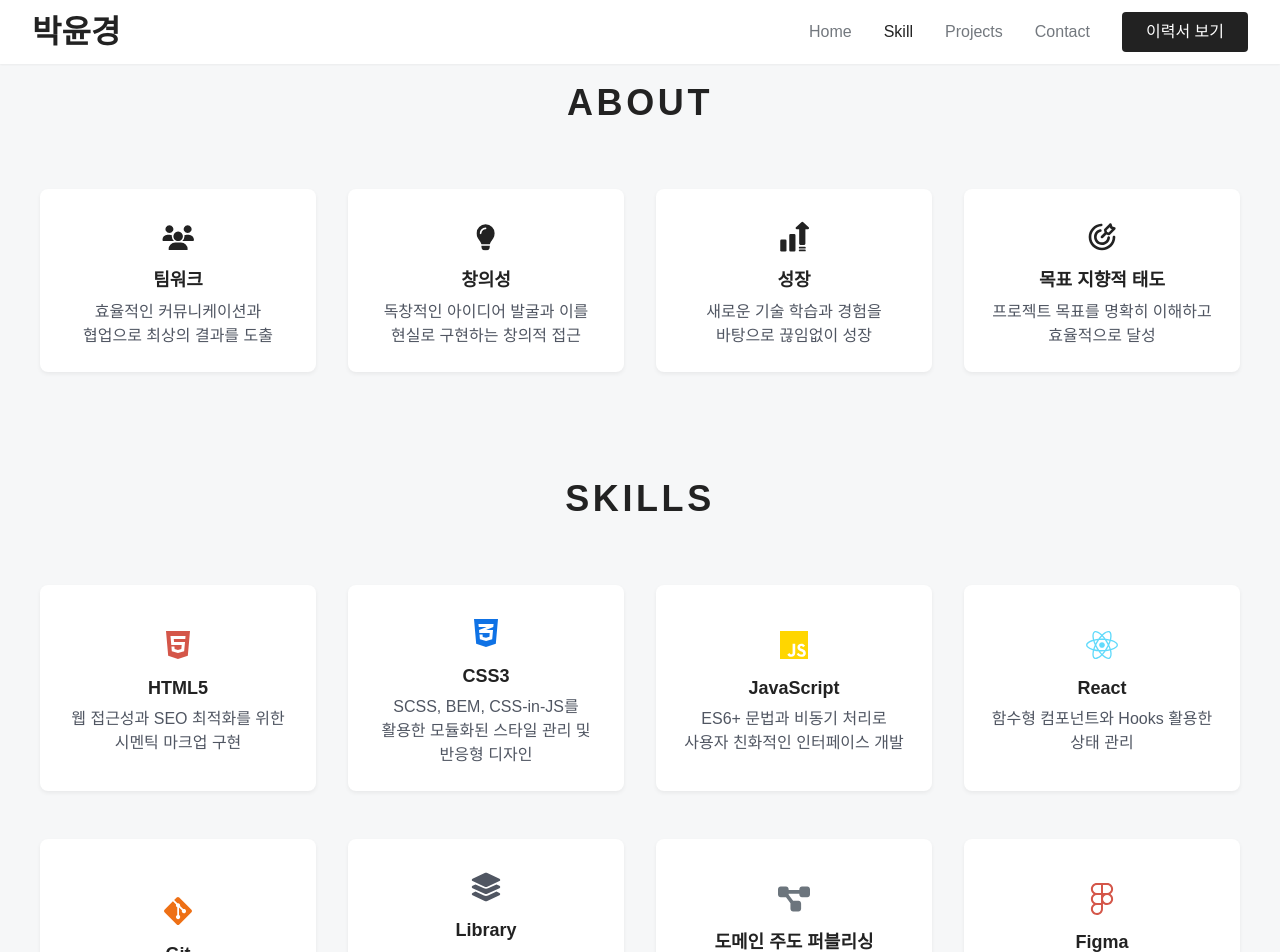
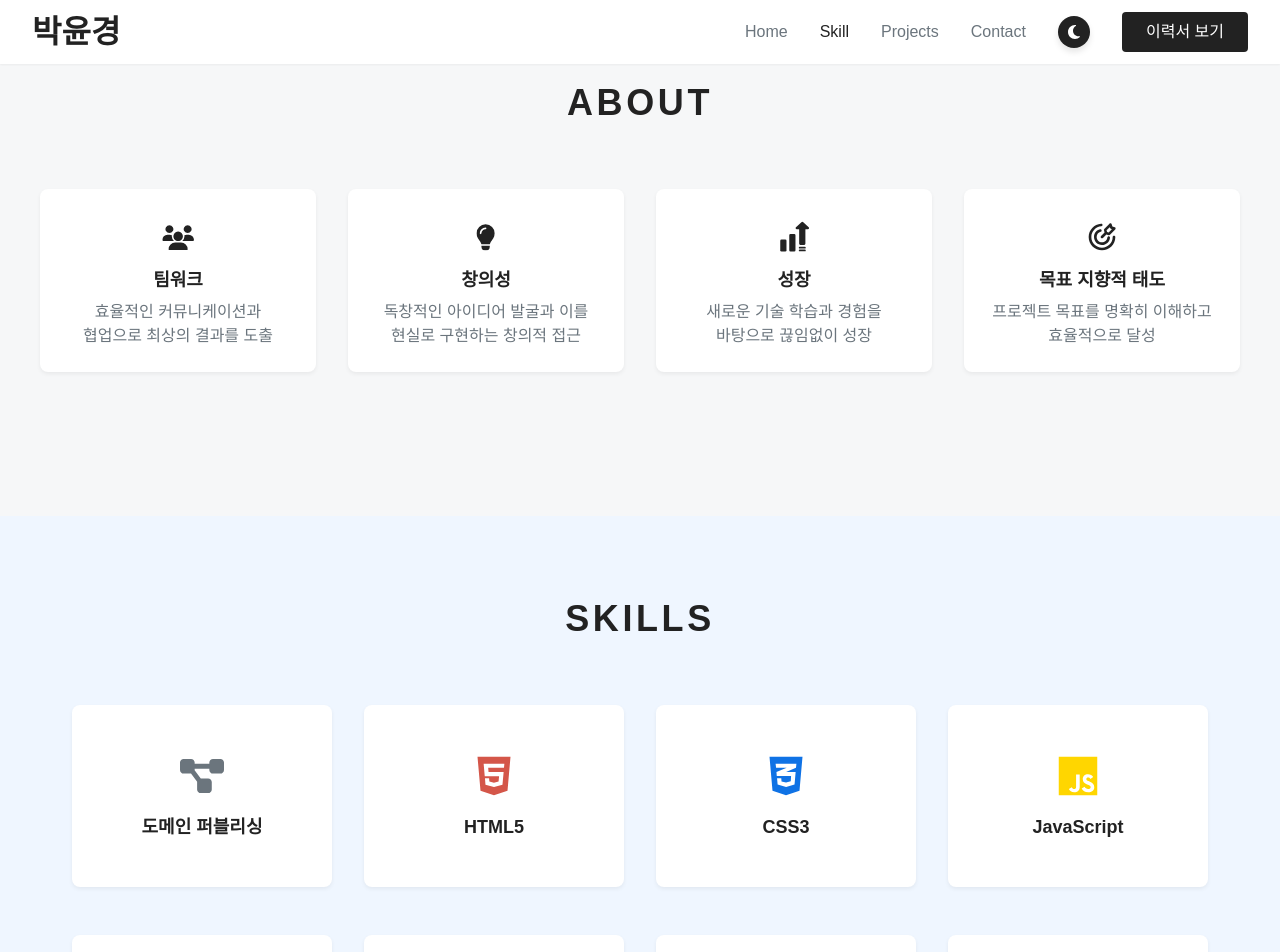
Before and after one commit to yoonkp/my-home, a React (Vite) app: page /skill in a window 1280 px wide. Shown: the top 952 px of the page. Built offline with nearby package versions, Linux system fonts and the light colour scheme; a web font is replaced by a local one.

Commit message:
Dark Theme

```diff
--- a/src/components/Footer.tsx
+++ b/src/components/Footer.tsx
@@ -38,7 +38,7 @@ export default function Footer() {
           <p className="mt16 txt-gray">안녕하세요, UI 개발자 박윤경입니다. 사용자 경험을 중심으로 하는 인터페이스를 만들어갑니다.</p>
         </div>
         <div className="social">
-          <Link to="/" className="txt-border3" style={{ marginRight: "16px" }}>
+          <Link to="/" style={{ marginRight: "16px" }}>
             <FontAwesomeIcon icon={faGithub} style={{ width: "28px", height: "28px", color: "#333" }} />
           </Link>
         </div>
--- a/src/components/Header.tsx
+++ b/src/components/Header.tsx
@@ -1,6 +1,18 @@
+import { useState } from "react";
 import { Link, NavLink } from "react-router-dom";
 
+import { FontAwesomeIcon } from "@fortawesome/react-fontawesome";
+import { faMoon, faSun } from "@fortawesome/free-solid-svg-icons";
+
 export default function Header() {
+  const [theme, setTheme] = useState<"light" | "dark">("light");
+
+  const toggleTheme = () => {
+    const newTheme = theme === "light" ? "dark" : "light";
+    setTheme(newTheme);
+    document.documentElement.setAttribute("data-theme", newTheme);
+  };
+
   return (
     <header className="inner">
       <h1 className="logo">
@@ -23,6 +35,27 @@ export default function Header() {
             <NavLink to="/contact">Contact</NavLink>
           </li>
         </ul>
+        <button
+          onClick={toggleTheme}
+          style={{
+            padding: "8px",
+            borderRadius: "50%",
+            background: "var(--button-bg)",
+            color: "var(--button-text)",
+            border: "none",
+            cursor: "pointer",
+            zIndex: 1000,
+            width: "32px",
+            height: "32px",
+            display: "flex",
+            alignItems: "center",
+            justifyContent: "center",
+            boxShadow: "0 4px 6px rgba(0, 0, 0, 0.1)",
+            transition: "background 0.3s",
+          }}
+        >
+          <FontAwesomeIcon icon={theme === "light" ? faMoon : faSun} />
+        </button>
         <Link to="/" className="btn">
           이력서 보기
         </Link>
--- a/src/routes/pages/Home.tsx
+++ b/src/routes/pages/Home.tsx
@@ -34,8 +34,8 @@ export default function Home() {
           <img src={Hero} alt="Hero Image" />
         </div>
       </section>
+      <Projects />
       <Skill />
-      <Projects />
     </main>
   );
 }
--- a/src/routes/pages/Skill.tsx
+++ b/src/routes/pages/Skill.tsx
@@ -27,85 +27,91 @@ const aboutItems = [
 
 const skillItems = [
   {
+    icon: faProjectDiagram,
+    color: "txt-gray",
+    title: "도메인 퍼블리싱",
+    description: "도메인 모델 기반 확장성 높은 UI 구현",
+  },
+  {
     icon: faHtml5,
     color: "txt-red",
     title: "HTML5",
-    description: "웹 접근성과 SEO 최적화를 위한 시멘틱 마크업 구현",
+    description: "웹 접근성과 SEO를 고려한 시멘틱 마크업",
   },
   {
     icon: faCss3Alt,
     color: "txt-blue",
     title: "CSS3",
-    description: "SCSS, BEM, CSS-in-JS를 활용한 모듈화된 스타일 관리 및 반응형 디자인",
+    description: "SCSS, BEM, 반응형 디자인으로 모듈화된 스타일 관리",
   },
   {
     icon: faJs,
     color: "txt-yellow",
     title: "JavaScript",
-    description: "ES6+ 문법과 비동기 처리로 사용자 친화적인 인터페이스 개발",
+    description: "ES6+와 비동기 처리로 사용자 친화적 UI 개발",
   },
   {
     icon: faReact,
     color: "txt-sky",
     title: "React",
-    description: "함수형 컴포넌트와 Hooks 활용한 상태 관리",
+    description: "함수형 컴포넌트와 Hooks로 상태 관리",
   },
   {
     icon: faGitAlt,
     color: "txt-orange",
     title: "Git",
-    description: "Git을 활용한 협업 및 버전 관리",
+    description: "협업과 버전 관리를 위한 Git 활용",
   },
   {
     icon: faLayerGroup,
     color: "txt-font-b",
     title: "Library",
-    description: "MUI, AG-Grid, Kendo UI, Chart.js와 같은 라이브러리를 활용한 생산적인 UI 개발",
-  },
-  {
-    icon: faProjectDiagram,
-    color: "txt-gray",
-    title: "도메인 주도 퍼블리싱",
-    description: "도메인 모델에 기반하여 효율적이고 확장 가능한 UI 구현",
+    description: "MUI, AG-Grid 등으로 생산성 높은 UI 개발",
   },
   {
     icon: faFigma,
     color: "txt-red",
     title: "Figma",
-    description: "디자인 시스템 구축 및 팀원 간 효율적인 협업을 위한 Figma 활용",
+    description: "디자인 시스템 구축과 협업 효율화",
   },
 ];
 
 export default function Skill() {
   return (
-    <section id="skill" className="inner content">
-      <article className="sub__content about__wrap">
+    <section id="skill" className="">
+      <article className="about__wrap content">
+        <div className="sub__content">
           <h2 className="title">ABOUT</h2>
           <ul className="about__list">
             {aboutItems.map((item, index) => (
               <li key={index} className="about-item">
                 <div className="icon-wrap">
-                <i className={`${item.iconClass} w32 h32 bgc-black`} />
+                  <i className={`${item.iconClass} w32 h32`} />
                 </div>
                 <h3>{item.title}</h3>
                 <p>{item.description}</p>
               </li>
             ))}
           </ul>
+        </div>
       </article>
-      <article className="sub__content skill__wrap">
+      <article className="skill__wrap bgc-main-bg">
+        <div className="sub__content content">
           <h2 className="title">SKILLS</h2>
           <ul className="skill__list">
             {skillItems.map((item, index) => (
               <li key={index} className="skill-item">
                 <div className={`icon-wrap ${item.color}`}>
-                <FontAwesomeIcon className="fa-2xl" icon={item.icon} style={{ width: "32px", height: "32px" }} />
+                  <FontAwesomeIcon className="fa-2xl" icon={item.icon} style={{ width: "44px", height: "44px" }} />
                 </div>
                 <h3>{item.title}</h3>
+                <div className="desc">
                   <p>{item.description}</p>
+                </div>
               </li>
             ))}
           </ul>
+        </div>
       </article>
     </section>
   );
--- a/src/styles/_layout.scss
+++ b/src/styles/_layout.scss
@@ -13,13 +13,13 @@
   width: fit-content;
   align-items: center;
   height: 40px;
-  color: var(--white);
-  background-color: var(--black);
+  color: var(--button-text);
+  background-color: var(--button-bg);
   border-radius: 4px;
   font-weight: 500;
   transition: 0.6s;
   &:visited {
-    color: var(--white);
+    color: var(--button-text);
   }
   &:hover {
     background-color: var(--main);
@@ -30,10 +30,11 @@ header {
   display: flex;
   justify-content: space-between;
   align-items: center;
-  position: absolute;
+  position: fixed;
+  z-index: 999;
   width: 100%;
   height: 64px;
-  background: linear-gradient(0deg, rgba(0, 0, 0, 0.001), rgba(0, 0, 0, 0.001)), var(--white);
+  background: linear-gradient(0deg, rgba(0, 0, 0, 0.001), rgba(0, 0, 0, 0.001)), var(--background);
   box-shadow: 0px 1px 2px 0px rgba(0, 0, 0, 0.05);
   nav {
     display: flex;
@@ -44,16 +45,16 @@ header {
       gap: 32px;
       li {
         a {
-          color: var(--font-g);
+          color: var(--secondary-text);
           font-weight: 500;
           &:visited {
-            color: var(--font-g);
+            color: var(--secondary-text);
           }
           &:hover {
-            color: var(--black);
+            color: var(--text-color);
           }
           &.active {
-            color: var(--black);
+            color: var(--text-color);
           }
         }
       }
@@ -63,7 +64,7 @@ header {
 
 footer {
   padding: 28px 32px;
-  background-color: var(--gray-bg2);
+  background-color: var(--background);
   h1 {
     font-size: 24px;
     font-weight: 700;
@@ -71,11 +72,14 @@ footer {
   .social {
     display: flex;
     gap: 24px;
+    svg {
+      color: var(--secondary-text) !important;
+    }
   }
   .copy {
     padding-top: 32px;
-    border-top: 1px solid var(--border);
-    color: var(--gray);
+    border-top: 1px solid var(--border-color);
+    color: var(--secondary-text);
     font-size: 14px;
     text-align: center;
   }
@@ -83,12 +87,12 @@ footer {
 
 .btn-scroll-top {
   position: fixed;
-  bottom: 30px;
-  right: 20px;
+  bottom: 60px;
+  right: 60px;
   width: 40px;
   height: 40px;
   background-color: var(--main);
-  color: var(--white);
+  color: var(--button-text);
   border: none;
   border-radius: 50%;
   box-shadow: 0 4px 6px rgba(0, 0, 0, 0.1);
@@ -96,14 +100,14 @@ footer {
   font-size: 20px;
 }
 
-// Main
+/* Main Section */
 .main__visual {
   display: flex;
   justify-content: space-between;
   padding: 68px 32px;
   height: calc(100dvh - 64px);
   max-height: 960px;
-  background: linear-gradient(0deg, rgba(0, 0, 0, 0), rgba(0, 0, 0, 0)), linear-gradient(135deg, #eff6ff 2%, var(--white) 100%);
+  background: linear-gradient(0deg, rgba(0, 0, 0, 0), rgba(0, 0, 0, 0)), linear-gradient(135deg, var(--main-bg) 2%, var(--background) 100%);
   .text-box {
     display: flex;
     flex: 3;
@@ -113,11 +117,12 @@ footer {
     h2 {
       font-size: 48px;
       font-weight: 700;
+      color: var(--text-color);
     }
     p {
       font-size: 20px;
       font-weight: 400;
-      color: var(--gray);
+      color: var(--secondary-text);
     }
     .btn {
       margin-top: 8px;
@@ -160,8 +165,8 @@ footer {
   .tag {
     padding: 6px 14px;
     border-radius: 200px;
-    background-color: #f1f1f1;
-    color: #333;
+    background-color: var(--tag-bg);
+    color: var(--tag-text);
     font-size: 14px;
     font-weight: 500;
   }
@@ -174,6 +179,7 @@ footer {
     font-size: 36px;
     text-align: center;
     letter-spacing: 0.1em;
+    color: var(--text-color);
   }
   article + article {
     margin-top: 40px;
@@ -186,7 +192,10 @@ footer {
 }
 
 #skill {
-  background-color: var(--gray-bg);
+  background-color: var(--background);
+  .about__wrap {
+    background-color: var(--gray-bg);
+  }
 
   ul {
     display: flex;
@@ -205,11 +214,11 @@ footer {
       flex: 1 1 240px;
       max-width: 300px;
       border-radius: 8px;
-      background: #fff;
+      background: var(--card-bg);
       box-shadow: 0px 2px 4px rgba(0, 0, 0, 0.06);
       transition: transform 0.3s, box-shadow 0.3s;
 
-      &:hover {
+      &.about-item:hover {
         transform: translateY(-10px);
         box-shadow: 0px 4px 8px rgba(0, 0, 0, 0.1);
       }
@@ -217,10 +226,11 @@ footer {
       h3 {
         font-size: 18px;
         font-weight: 600;
+        color: var(--text-color);
       }
 
       p {
-        color: var(--font-b);
+        color: var(--secondary-text);
         text-align: center;
         word-break: keep-all;
       }
@@ -231,6 +241,9 @@ footer {
         justify-content: center;
         width: 48px;
         height: 48px;
+        i {
+          background-color: var(--text-color);
+        }
 
         svg {
           width: 32px;
@@ -239,17 +252,60 @@ footer {
       }
     }
   }
+  .skill-item {
+    position: relative;
+    gap: 16px;
+    height: 182px;
+    overflow: hidden;
+    cursor: pointer;
+
+    &:hover {
+      .desc {
+        display: flex;
+        bottom: 0;
+        opacity: 1;
+        visibility: visible;
+      }
+    }
+  }
+
+  .desc {
+    position: absolute;
+    bottom: -60%;
+    left: 0;
+    width: 100%;
+    height: 100%;
+    padding: 20px;
+    background-color: var(--overlay-bg);
+    border-radius: 8px;
+    flex-direction: column;
+    justify-content: center;
+    align-items: center;
+    gap: 8px;
+    line-height: 1.8;
+
+    opacity: 0;
+    visibility: hidden;
+    transition: all 0.2s;
+
+    p {
+      color: var(--button-text);
+    }
+  }
 }
 
+#project {
+  background-color: var(--background);
+}
 .project__wrap {
   .project__list {
-    padding: 64px 0;
+    padding: 64px 0 0;
     overflow: visible;
   }
   .project {
     &-item {
       border-radius: 8px;
-      background: linear-gradient(0deg, rgba(0, 0, 0, 0.001), rgba(0, 0, 0, 0.001)), var(--white);
+      background: linear-gradient(0deg, rgba(0, 0, 0, 0.001), rgba(0, 0, 0, 0.001)), var(--card-bg);
       border: 1px solid var(--border1);
       box-shadow: 0px 1px 2px 0px rgba(0, 0, 0, 0.05);
       transition: transform 0.3s ease, box-shadow 0.3s ease;
@@ -314,9 +370,10 @@ footer {
       h3 {
         font-size: 20px;
         font-weight: 600;
+        color: var(--text-color);
       }
       p {
-        color: var(--font-b);
+        color: var(--secondary-text);
       }
       .tags {
         display: flex;
@@ -325,6 +382,8 @@ footer {
         .tag {
           padding: 3px 10px;
           font-size: 13px;
+          // background-color: var(--tag-bg);
+          // color: var(--tag-text);
         }
       }
     }
@@ -397,45 +456,11 @@ footer {
   }
 }
 
-/* Swiper 버튼 커스텀 */
-/* Swiper 버튼 스타일 */
-.swiper-button-prev,
-.swiper-button-next {
-  position: absolute;
-  top: 50%; /* 중앙 정렬 */
-  z-index: 10; /* 버튼이 다른 요소 위에 표시되도록 */
-  transform: translateY(-50%);
-  background-color: var(--main-bg);
-  color: var(--main);
-  width: 40px;
-  height: 40px;
-  border-radius: 50%;
-  display: flex;
-  justify-content: center;
-  align-items: center;
-  box-shadow: 0 4px 6px rgba(0, 0, 0, 0.1);
-  transition: transform 0.3s, background-color 0.3s;
-
-  &:hover {
-    background-color: var(--main-hover-bg);
-  }
-
-  &::after {
-    font-size: 16px;
-    font-weight: bold;
-  }
-
-  &.swiper-button-disabled {
-    opacity: 0.4;
-    pointer-events: none;
-  }
-}
-
 .swiper-pagination {
   bottom: 0;
 }
 .swiper-pagination-bullet {
-  background-color: var(--gray);
+  background-color: var(--secondary-text);
   width: 10px;
   height: 10px;
   border-radius: 40px;
@@ -447,10 +472,42 @@ footer {
   border-radius: 40px;
 }
 
-// .swiper-button-prev {
-//   left: -20px; /* 화살표가 부모 요소 밖으로 나오도록 설정 */
-// }
+.swiper {
+  margin-bottom: 20px;
+}
 
-// .swiper-button-next {
-//   right: -20px;
-// }
+.swiper-wrapper {
+  transition-timing-function: linear;
+}
+
+.swiper-slide {
+  padding: 10px 0;
+}
+
+.swiper-slide:nth-child(odd) {
+  animation: slideY1 3s infinite linear;
+}
+
+.swiper-slide:nth-child(even) {
+  animation: slideY2 3s infinite linear;
+}
+
+@keyframes slideY1 {
+  0%,
+  100% {
+    transform: translateY(-10px);
+  }
+  50% {
+    transform: translateY(10px);
+  }
+}
+
+@keyframes slideY2 {
+  0%,
+  100% {
+    transform: translateY(10px);
+  }
+  50% {
+    transform: translateY(-10px);
+  }
+}
--- a/src/styles/_variables.scss
+++ b/src/styles/_variables.scss
@@ -1,21 +1,22 @@
 :root {
+  /* Primary Colors */
   --main: #1e3fae;
-  --main-bg: #dbeafe;
+  --main-bg: #eff6ff;
   --snb-bg: #f7f9fe;
   --main80: rgba(30, 63, 174, 0.8);
   --main60: rgba(30, 63, 174, 0.6);
   --main40: rgba(30, 63, 174, 0.4);
   --main20: rgba(30, 63, 174, 0.2);
   --second-col: #1e40af;
+
+  /* Neutral Colors */
   --white: #fff;
   --black: #222;
-  --gray: #6c757d;
-
+  --gray: rgb(107, 117, 125);
   --font-b: #505662;
   --font-g: #73787e;
-  --red: #d45649;
 
-  //캘린더 색상
+  /* Calendar Colors */
   --calendar-red: #f31700;
   --calendar-blue: #2049d8;
   --calendar-assignment: rgba(189, 65, 209, 0.08);
@@ -28,159 +29,120 @@
   --calendar-exam-t: #ee7015;
   --calendar-course-t: #8132e7;
 
+  /* Alert/Status Colors */
+  --red: #d45649;
+  --red-dark: #991b1b;
+  --red-bg: #fee2e2;
+  --green: #0c9271;
+  --green-bg: #dcfce7;
+  --yellow: #ffd600;
   --yellow-darker: #b18209;
   --yellow-dark: rgb(229, 196, 18);
-  --yellow: #ffd600;
   --orange: rgb(238, 112, 21);
   --point-orange: #e33c1b;
-  --error: #ff5a4f;
-  --green: #0c9271;
   --blue: rgb(15, 114, 229);
-  --org: #00123f;
 
-  --gray-t: #777777;
-  --dark-b: #2049d8;
-  --dark-n: rgb(40, 51, 78);
-  --dark-n90: rgba(40, 51, 78, 0.9);
-  --dark-n80: rgba(40, 51, 78, 0.8);
-  --dark-n60: rgba(40, 51, 78, 0.6);
-  --dark-n20: rgba(40, 51, 78, 0.2);
-
+  /* UI/Border Colors */
   --gray-bg: #f6f7f8;
   --gray-bg2: #f8f9fa;
+  --border: #d6d6d6;
+  --border1: #eaebed;
+  --border2: #d9dae0;
+  --border3: #9fa6ad;
 
-  --mid-col: #e4f0ff;
-  --border1: #eaebed;
-  --border: #d6d6d6;
-  --border2: #d9dae0;
-  --border3: #9ea6ad;
+  /* Dark Theme Colors */
+  --dark-n: rgb(37, 41, 53);
+  --dark-n90: rgba(37, 41, 53, 0.9);
+  --dark-n80: rgba(37, 41, 53, 0.8);
+  --dark-n60: rgba(37, 41, 53, 0.6);
+  --dark-n20: rgba(37, 41, 53, 0.2);
 
-  --green: #166534;
-  --green-bg: #dcfce7;
-  --red-dark: #991b1b;
-  --red-bg: #fee2e2;
+  /* Highlight Colors */
   --purple: #6b21a8;
   --purple-bg: #f9f5ff;
   --sky: #61dafb;
 
-  // 레이아웃
-  --user-content-width: 375px;
+  --background: var(--white);
+  --text-color: var(--black);
+  --secondary-text: var(--gray);
+  --button-bg: var(--black);
+  --button-text: var(--white);
+  --border-color: var(--border);
+  --card-bg: var(--white);
+  --tag-bg: var(--gray-bg);
+  --tag-text: var(--black);
+  --overlay-bg: rgba(0, 0, 0, 0.7);
+}
+
+html[data-theme="dark"] {
+  /* Dark Theme Colors */
+  --background: var(--dark-n);
+  --text-color: var(--border1);
+  --secondary-text: var(--border1);
+  --button-bg: var(--main40);
+  --button-text: var(--border1);
+  --border-color: var(--font-b);
+  --card-bg: #2e374b;
+  --tag-bg: rgba(255, 255, 255, 0.18);
+  --tag-text: var(--border1);
+  --overlay-bg: rgb(107, 117, 125, 0.8);
+  --gray: var(--border1);
+  --gray-bg: rgba(0, 0, 0, 0.07);
+  --main-bg: rgba(0, 0, 0, 0.4);
 }
 
 $colors: (
+  "main": var(--main),
   "main-bg": var(--main-bg),
   "snb-bg": var(--snb-bg),
-  "main": var(--main),
   "main80": var(--main80),
-  "main10": var(--main10),
+  "main60": var(--main60),
   "main40": var(--main40),
-  "main60": var(--main60),
   "main20": var(--main20),
-  "main12": var(--main12),
-  "main08": var(--main08),
-  "main04": var(--main04),
   "second-col": var(--second-col),
   "white": var(--white),
   "black": var(--black),
-  "main-black": var(--main-black),
-  "list-black": var(--list-black),
-  "black50": var(--black50),
-  "black10": var(--black10),
-  "black08": var(--black08),
+  "gray": var(--gray),
   "font-b": var(--font-b),
   "font-g": var(--font-g),
+  "calendar-red": var(--calendar-red),
+  "calendar-blue": var(--calendar-blue),
+  "calendar-assignment": var(--calendar-assignment),
+  "calendar-assignment-t": var(--calendar-assignment-t),
+  "calendar-discussion": var(--calendar-discussion),
+  "calendar-discussion-t": var(--calendar-discussion-t),
+  "calendar-survey": var(--calendar-survey),
+  "calendar-survey-t": var(--calendar-survey-t),
+  "calendar-exam": var(--calendar-exam),
+  "calendar-exam-t": var(--calendar-exam-t),
+  "calendar-course-t": var(--calendar-course-t),
+  "red": var(--red),
   "red-dark": var(--red-dark),
-  "red-light": var(--red-light),
-  "red": var(--red),
+  "red-bg": var(--red-bg),
+  "green": var(--green),
+  "green-bg": var(--green-bg),
+  "yellow": var(--yellow),
   "yellow-darker": var(--yellow-darker),
   "yellow-dark": var(--yellow-dark),
-  "yellow-dark50": var(--yellow-dark50),
-  "yellow-dark30": var(--yellow-dark30),
-  "yellow-dark20": var(--yellow-dark20),
-  "yellow": var(--yellow),
-  "yellow20": var(--yellow20),
-  "yellow08": var(--yellow08),
   "orange": var(--orange),
-  "orange50": var(--orange50),
-  "orange30": var(--orange30),
-  "orange20": var(--orange20),
-  "orange10": var(--orange10),
-  "orange08": var(--orange08),
   "point-orange": var(--point-orange),
-  "green": var(--green),
   "blue": var(--blue),
-  "blue20": var(--blue20),
-  "blue08": var(--blue08),
-  "excel-green-dark": var(--excel-green-dark),
-  "excel-green": var(--excel-green),
-  "excel-green50": var(--excel-green50),
-  "excel-green30": var(--excel-green30),
-  "excel-green20": var(--excel-green20),
-  "excel-green08": var(--excel-green08),
-  "turquoise-dark": var(--turquoise-dark),
-  "turquoise": var(--turquoise),
-  "turquoise50": var(--turquoise50),
-  "turquoise30": var(--turquoise30),
-  "turquoise20": var(--turquoise20),
-  "turquoise08": var(--turquoise08),
-  "purple-dark": var(--purple-dark),
-  "purple": var(--purple),
-  "purple50": var(--purple50),
-  "purple30": var(--purple30),
-  "purple20": var(--purple20),
-  "purple08": var(--purple08),
-  "org": var(--org),
-  "gray": var(--gray),
-  "gray-t": var(--gray-t),
-  "dark-b": var(--dark-b),
+  "gray-bg": var(--gray-bg),
+  "gray-bg2": var(--gray-bg2),
+  "border": var(--border),
+  "border1": var(--border1),
+  "border2": var(--border2),
+  "border3": var(--border3),
   "dark-n": var(--dark-n),
   "dark-n90": var(--dark-n90),
   "dark-n80": var(--dark-n80),
   "dark-n60": var(--dark-n60),
   "dark-n20": var(--dark-n20),
-  "gray-bg": var(--gray-bg),
-  "gray-bg2": var(--gray-bg2),
-  "gray-bg3": var(--gray-bg3),
-  "mid-col": var(--mid-col),
-  "border": var(--border),
-  "border1": var(--border1),
-  "border2": var(--border2),
-  "border3": var(--border3),
-  "border-b": var(--border-b),
-  "border-r": var(--border-r),
-  "opc-blu": var(--opc-blu),
-  "opc-vio": var(--opc-vio),
-  "opc-gre": var(--opc-gre),
-  "opc-red": var(--opc-red),
-  "opc-org": var(--opc-org),
-  "opc-sky": var(--opc-sky),
-  "avatar1": var(--avatar1),
-  "avatar2": var(--avatar2),
-  "avatar3": var(--avatar3),
-  "avatar4": var(--avatar4),
-  "avatar5": var(--avatar5),
-  "avatar6": var(--avatar6),
-  "avatar7": var(--avatar7),
-  "footer": var(--footer),
-  "tab-color": var(--tab-color),
-  "tab-bgc": var(--tab-bgc),
-  "bgc-left": var(--bgc-left),
-  "bgc-right": var(--bgc-right),
-  "calendar-assignment": var(--calendar-assignment),
-  "calendar-assignment-t": var(--calendar-assignment-t),
-  "calendar-survey": var(--calendar-survey),
-  "calendar-survey-t": var(--calendar-survey-t),
-  "calendar-exam": var(--calendar-exam),
-  "calendar-exam-t": var(--calendar-exam-t),
-  "calendar-discussion": var(--calendar-discussion),
-  "calendar-discussion-t": var(--calendar-discussion-t),
-  "calendar-course-t": var(--calendar-course-t),
-  "error": var(--error),
-  "green-bg": var(--green-bg),
+  "purple": var(--purple),
   "purple-bg": var(--purple-bg),
-  "red-bg": var(--red-bg),
   "sky": var(--sky),
 );
+
 $sizes: (
   "size8": 8px,
   "size10": 10px,
@@ -198,11 +160,11 @@ $sizes: (
 
 @each $semantic, $color in $colors {
   .bgc-#{$semantic} {
-    background-color: $color !important;
+    background-color: $color;
   }
 
   .txt-#{$semantic} {
-    color: $color !important;
+    color: $color;
   }
 
   .otl-#{#{$semantic} } {
```
Also changed, not shown: src/routes/pages/Projects.tsx (+123 -6 lines). Lines whose indentation alone changed are shown as unchanged.
